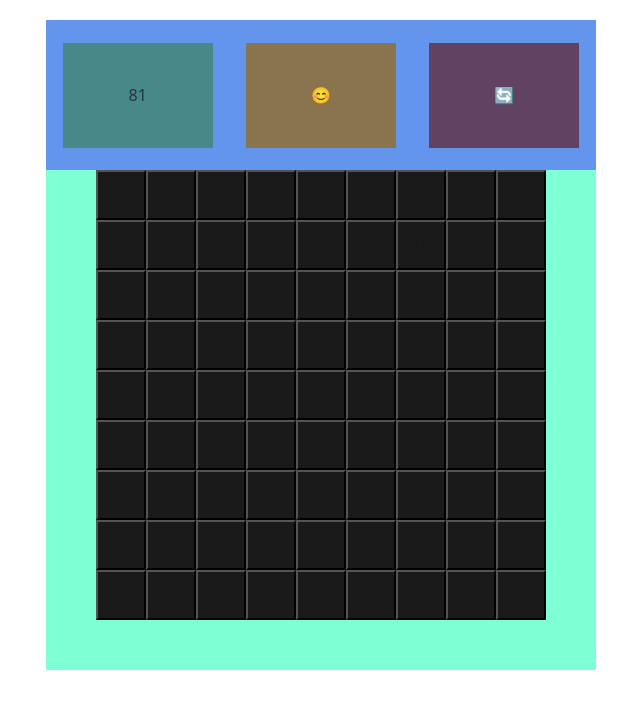
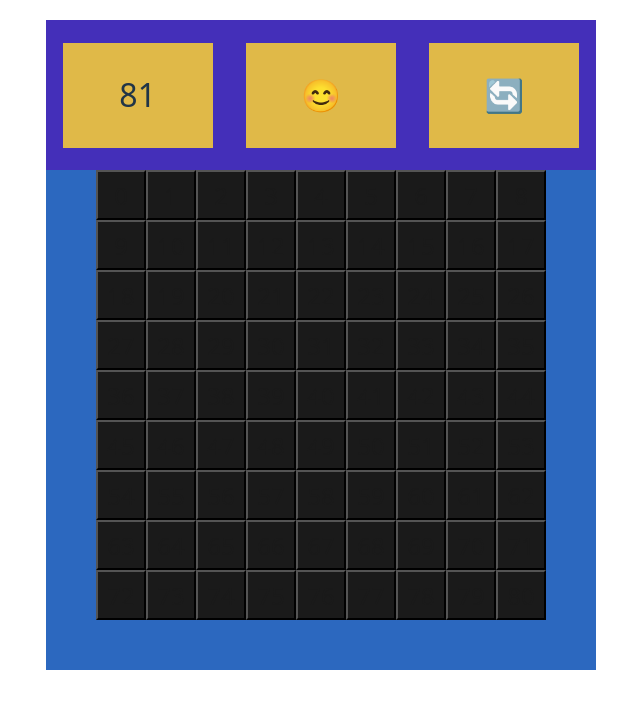
Before and after one commit to TimurMalkc/mine-sweeper, a React (Vite) app: page / in a window 1280 px wide. Shown: the top 708 px of the page, without its empty margins (319-959 px from the left). Built offline with nearby package versions, Linux system fonts and the light colour scheme.

Commit message:
changed stat divs

```diff
--- a/src/MineSweeper/MineSweeper.jsx
+++ b/src/MineSweeper/MineSweeper.jsx
@@ -1,4 +1,4 @@
-import { useState, useEffect, useRef } from "react";
+import { useRef } from "react";
 import styles from "./MineSweeper.module.css"
 
 function MineSweeper(){
@@ -12,6 +12,9 @@ function MineSweeper(){
     for(let i = 0; i < 81; i++){
         tiles[i] = i;
     }
+    var newTiles = tiles.map((obj, index) => (
+                        <button key={index} className={styles.tile} onClick={checkMine}>{obj}</button>
+                    ));
 
     let mines = [];
     while(mines.length < 10){
@@ -69,8 +72,6 @@ function MineSweeper(){
         return count;
     }
 
-    console.log(mines);
-
     function checkMine(event){
         let mineCount = checkArea(event.target.textContent);
         if(!lost){
@@ -103,9 +104,7 @@ function MineSweeper(){
                     </div>
                 </div>
                 <div className={styles.subDiv}>
-                    {tiles.map((obj, index) => (
-                    <button key={index} className={styles.tile} onClick={checkMine} onContextMenu={() => console.log("i")}>{obj}</button>
-                    ))}
+                    {...newTiles}
                 </div>
             </div>
         </>
--- a/src/MineSweeper/MineSweeper.module.css
+++ b/src/MineSweeper/MineSweeper.module.css
@@ -3,26 +3,23 @@
     margin-top: 20px;
     width: 550px;
     height: 650px;
-    background-color: aquamarine;
+    background-color: rgb(44, 104, 191);
     position: relative;
 }
 
 .subDiv{
-    background-color: cadetblue;
     margin: auto;
     width: 450px;
     height: 450px;
-
-
 }
 
 .tile{
     height: 50px;
     width: 50px;
     border-color: black;
-    background-color: #1a1a1a;
-    color: #1a1a1a;
-    font-size: 1em;
+    background-color: rgb(26,26,26);
+    color: rgb(26,26,26);
+    font-size: 1.5em;
     font-weight: 500;
     font-family: inherit;
     cursor: pointer;
@@ -33,38 +30,26 @@
     display: flex;
     align-items: center;
     justify-content: center;
-    background-color: cornflowerblue;
+    background-color: rgb(68, 47, 185);
     height: 150px;
+}
 
-    .flagsDiv{
-        background-color: rgb(71, 136, 136);
-        width: 30%;
-        height: 70%;
-        margin: 3%;
-        display: flex;
-        align-items: center;
-        justify-content: center;
-    }
+.flagsDiv, .statDiv, .timerDiv{
+    background-color: rgb(224, 185, 72);
+    display: flex;
+    align-items: center;
+    justify-content: center;
+    width: 30%;
+    height: 70%;
+    margin: 3%;
+    font-size: 200%;
+    user-select: none;
+}
 
-    .statDiv{
-        background-color: rgb(138, 116, 77);
-        width: 30%;
-        height: 70%;
-        margin: 3%;
-        display: flex;
-        align-items: center;
-        justify-content: center;
-    }
+.timerDiv:active{
+    background-color: rgb(54, 32, 54);
+}
 
-    .timerDiv{
-        background-color: rgb(98, 66, 98);
-        width: 30%;
-        height: 70%;
-        margin: 3%;
-        display: flex;
-        align-items: center;
-        justify-content: center;
-    }
-
-
+.timerDiv:hover{
+    cursor: pointer;
 }
```
